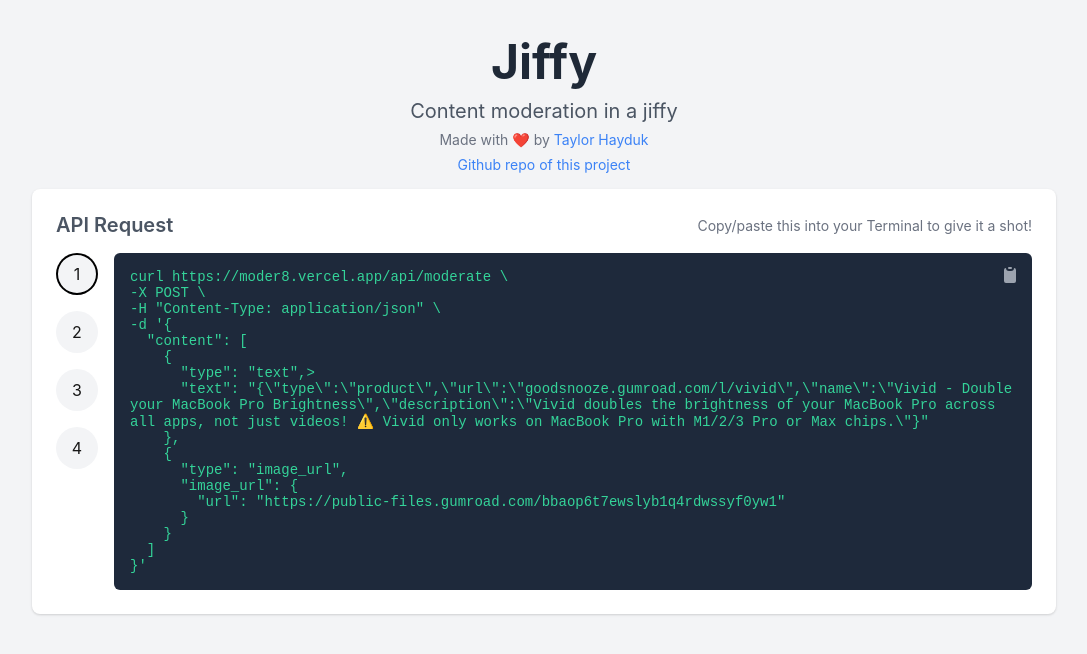
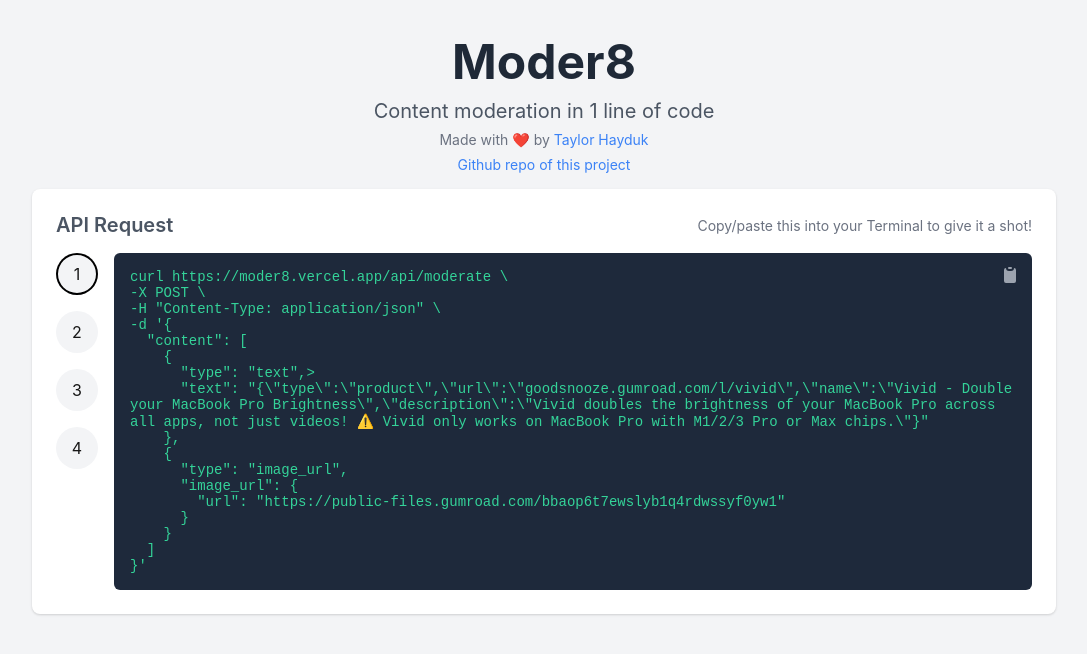
Before and after one commit to taylorhayduk/moder8, a Next.js app: page / in a window 1280 px wide. Shown: the top 654 px of the page, without its empty margins (96-1183 px from the left). Built offline with nearby package versions, Linux system fonts and the light colour scheme.

Commit message:
header and subheader

```diff
--- a/app/page.tsx
+++ b/app/page.tsx
@@ -6,8 +6,10 @@
     <main className={styles.main}>
       <div className={styles.container}>
         <header className={styles.header}>
-          <h1 className={styles.title}>Jiffy</h1>
-          <p className={styles.subtitle}>Content moderation in a jiffy</p>
+          <h1 className={styles.title}>Moder8</h1>
+          <p className={styles.subtitle}>
+            Content moderation in 1 line of code
+          </p>
           <p className={styles.attribution}>
             {`Made with ❤️ by `}
             <a
```
